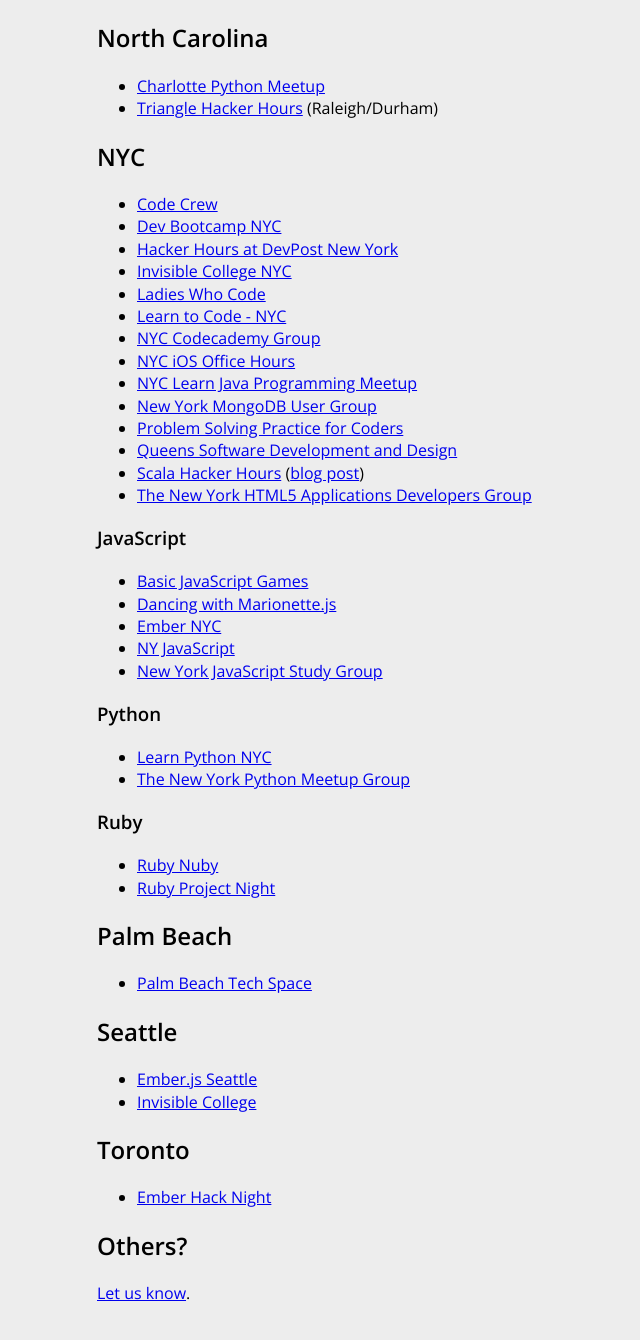
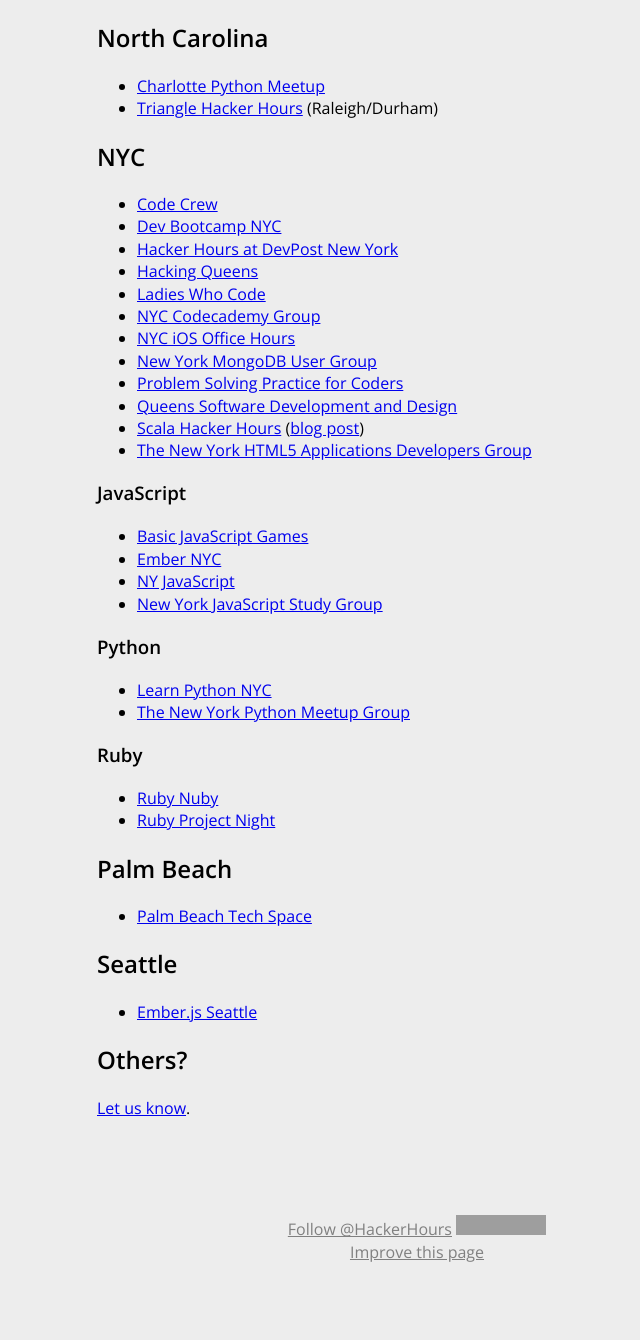
Before and after one commit to HackerHours/hackerhours.org, a Jekyll site: the page built from related-groups.md, in a window 1280 px wide and 1400 px high, scrolled down 1129 px. Shown: the top 1340 px of the window, without its empty margins (223-863 px from the left). Built offline with Jekyll 4.4.1, drawn with Linux system fonts in a browser that asks for light colours; comment, search, counter and statistics services are not loaded; after the commit the page ends 2408 px from its top, so only the background shows below that; grey boxes are pictures that could not be loaded.

Commit message:
remove a bunch of broken links

```diff
--- a/_layouts/default.html
+++ b/_layouts/default.html
@@ -51,7 +51,7 @@
       <div>
         <a href="https://twitter.com/HackerHours" class="twitter-follow-button" data-show-count="false">Follow @HackerHours</a> <script>!function(d,s,id){var js,fjs=d.getElementsByTagName(s)[0],p=/^http:/.test(d.location)?'http':'https';if(!d.getElementById(id)){js=d.createElement(s);js.id=id;js.src=p+'://platform.twitter.com/widgets.js';fjs.parentNode.insertBefore(js,fjs);}}(document, 'script', 'twitter-wjs');</script>
         <a href="http://chat.hackerhours.org/">
-          <img src="http://chat.hackerhours.org/badge.svg"/>
+          <img src="http://chat.hackerhours.org/badge.svg" alt="Join Hacker Hours on Slack"/>
         </a>
       </div>
       <div>
--- a/related-groups.md
+++ b/related-groups.md
@@ -55,12 +55,10 @@
 * [Code Crew](http://www.meetup.com/codecrewny/)
 * [Dev Bootcamp NYC](http://www.meetup.com/DBC-NYC/)
 * [Hacker Hours at DevPost New York](http://www.meetup.com/Hacker-Hours-at-Devpost-New-York/)
-* [Invisible College NYC](http://www.meetup.com/Invisible-College-NYC/)
+* [Hacking Queens](https://www.meetup.com/hackingqueens/)
 * [Ladies Who Code](http://www.meetup.com/Ladies-Who-Code/)
-* [Learn to Code - NYC](http://www.meetup.com/Learn-to-Code-NYC/)
 * [NYC Codecademy Group](http://www.meetup.com/NYC-Codecademy-Group/)
 * [NYC iOS Office Hours](http://www.meetup.com/NYC-iOS-Office-Hours/)
-* [NYC Learn Java Programming Meetup](http://www.meetup.com/Learn-Java-Programming/)
 * [New York MongoDB User Group](http://www.meetup.com/New-York-MongoDB-User-Group/)
 * [Problem Solving Practice for Coders](http://www.meetup.com/problemsolving/)
 * [Queens Software Development and Design](http://www.meetup.com/Queens-Bayside-Sofware-Development-and-Design/)
@@ -70,7 +68,6 @@
 ### JavaScript
 
 * [Basic JavaScript Games](https://www.meetup.com/Basic-Javascript-Games/)
-* [Dancing with Marionette.js](http://www.meetup.com/Dancing-with-Marionette-js/)
 * [Ember NYC](http://www.meetup.com/EmberJS-NYC/)
 * [NY JavaScript](http://www.meetup.com/NY-JavaScript/)
 * [New York JavaScript Study Group](http://www.meetup.com/New-York-JavaScript-Study-Group/)
@@ -92,11 +89,6 @@
 ## Seattle
 
 * [Ember.js Seattle](http://www.meetup.com/Ember-js-Seattle-Meetup/)
-* [Invisible College](http://www.meetup.com/Invisible-College-Meetup/)
-
-## Toronto
-
-* [Ember Hack Night](http://www.meetup.com/Ember-Hack-Night/)
 
 ## Others?
 
```
Also changed, not shown: diy-guide.md (+3 -3 lines), resources.md (+5 -4 lines), success-stories.md (+1 -1 lines), tutors.md (+1 -10 lines).
